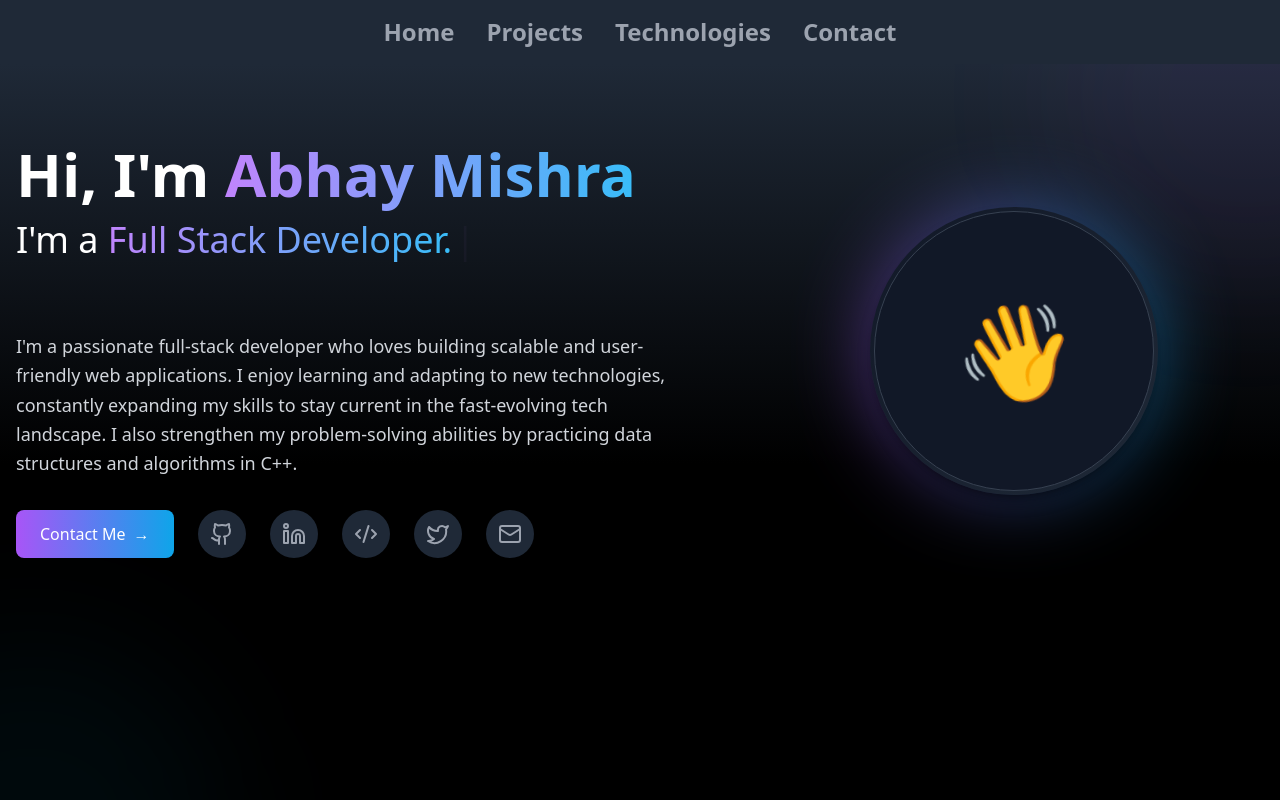
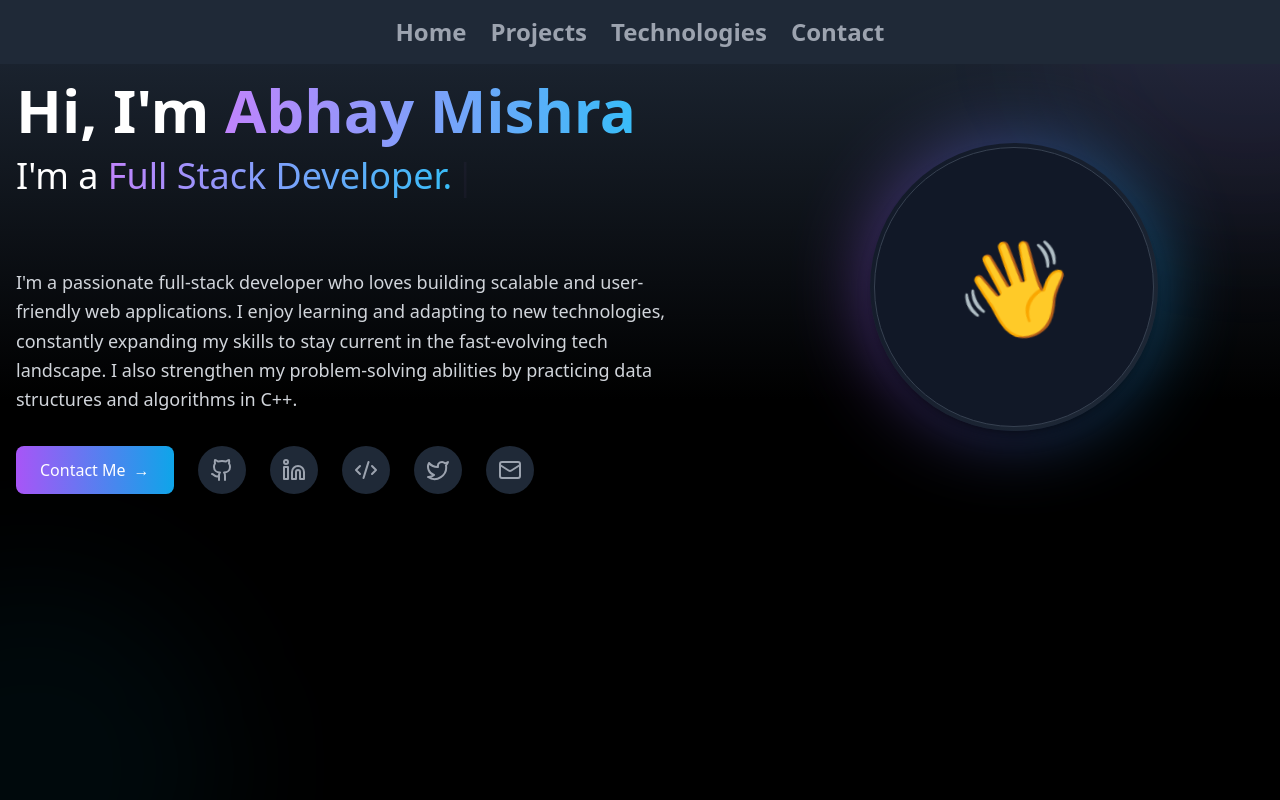
Before and after one commit to Abhay12911/portfolio, a React (Vite) app in the folder Portfolio/: page / in a window 1280 px wide. Shown: the top 800 px of the page. Built offline with nearby package versions, Linux system fonts and the light colour scheme.

Commit message:
updated navbar

```diff
--- a/Portfolio/src/components/common/navbar.jsx
+++ b/Portfolio/src/components/common/navbar.jsx
@@ -1,67 +1,50 @@
+
+
 import React, { useState } from 'react';
 import { FaBars, FaTimes } from 'react-icons/fa';
 import { Link } from 'react-scroll';
 
 function Navbar() {
+  const [nav, setNav] = useState(false);
 
-  // To toggle hamburger and cross, and various things that change accordingly
-  const [nav, SetNav] = useState(false);
-
-
-
-
-
-  // To display about, work, resume and contact
-  let links = [
-    {
-      id: 1,
-      link: "home"
-    },
-
-    {
-      id: 3,
-      link: "projects"
-    },
-    {
-      id: 4,
-      link: "technologies"
-    },
-    {
-      id: 5,
-      link: "contact"
-    }
-  ]
+  const links = [
+    { id: 1, link: "home" },
+    { id: 3, link: "projects" },
+    { id: 4, link: "technologies" },
+    { id: 5, link: "contact" },
+  ];
 
   return (
-    <nav className='flex text-black h-16  items-center md:justify-center bg-gradient-to-b from-gray-800  to-gray-800 bg-opacity-90 top-0  z-10'>
+    <nav className="fixed top-0 left-0 w-full bg-gradient-to-b from-gray-800 to-gray-800 bg-opacity-90 z-50">
+      <div className="flex justify-between items-center h-16 px-4 md:justify-center text-white">
 
-      {/* Menu in greater than medium screens */}
-      <ul className='hidden text-gray-400 md:flex items-center mx-6 text-2xl font-semibold'>
+        {/* Desktop Menu */}
+        <ul className="hidden md:flex space-x-6 text-2xl font-semibold text-gray-400">
+          {links.map(({ id, link }) => (
+            <li key={id} className="hover:text-purple-500 duration-200 hover:scale-105 capitalize cursor-pointer">
+              <Link to={link} smooth duration={500}>{link}</Link>
+            </li>
+          ))}
+        </ul>
 
+        {/* Hamburger Icon */}
+        <div onClick={() => setNav(!nav)} className="md:hidden z-50 text-gray-400 cursor-pointer">
+          {nav ? <FaTimes size={30} /> : <FaBars size={30} />}
+        </div>
+      </div>
+
+      {/* Mobile Menu */}
+      <ul className={`md:hidden flex flex-col justify-center items-center absolute top-0 left-0 w-full h-screen bg-gradient-to-b from-black to-gray-800 text-3xl font-semibold text-gray-400 transform duration-300 ease-in-out ${nav ? "translate-y-0 opacity-100 z-40" : "-translate-y-full opacity-0 z-[-1]"}`}>
         {links.map(({ id, link }) => (
-          <li key={id} className='hover:text-purple-500 duration-200 hover:scale-105 cursor-pointer mx-4 capitalize'>
-            <Link to={link} smooth duration={500}>{link}</Link>
+          <li key={id} className="py-6 hover:text-purple-500 duration-200 hover:scale-105 capitalize cursor-pointer">
+            <Link to={link} smooth duration={500} onClick={() => setNav(false)}>
+              {link}
+            </Link>
           </li>
         ))}
-
       </ul>
-
-      {/* To toggle bw the hamburger and cross icons */}
-      <div onClick={() => SetNav(!nav)} className='md:hidden pr-6 z-10 cursor-pointer text-gray-500 ' >
-        {nav ? <FaTimes size={30} /> : <FaBars size={30} />}
-      </div>
-
-      {/* To only display this menu when "nav" is true on smaller screens */}
-      <ul className={`flex flex-col justify-center items-center md:hidden text-gray-400 absolute ${nav ? "h-screen" : "h-0"} w-full top-0 left-0 ${nav ? "translate-y-0" : "-translate-y-40"} bg-gradient-to-b from-black to-gray-800 z-[-1] text-3xl duration-300 ease-in-out`}>
-        {links.map(({ id, link }) => (
-          <li key={id} className='hover:text-purple-500 duration-200 hover:scale-105 cursor-pointer mx-4 capitalize py-4'>
-            <Link onClick={()=>SetNav(!nav)} to={link} smooth duration={500}>{link}</Link>
-            </li>
-        ))}
-      </ul>
-
     </nav>
-  )
+  );
 }
 
-export default Navbar
+export default Navbar;
--- a/Portfolio/src/components/pages/ProjectsPage.jsx
+++ b/Portfolio/src/components/pages/ProjectsPage.jsx
@@ -19,7 +19,7 @@ const ProjectsPage = () => {
             Work/Projects
           </h1>
           <p className="mt-6 text-xl text-gray-300 max-w-3xl mx-auto">
-            Check out some of the projects that I've built using technologies like React, Tailwind, and the MERN stack.
+            Check out some of the projects that I've built.
           </p>
         </div>
 
```
